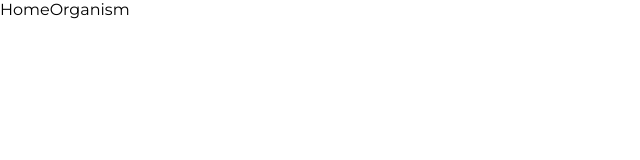
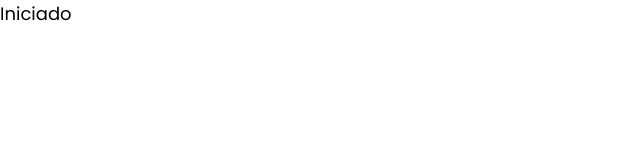
Before and after one commit to ArturRibeiro01/simple_to_do_list_react, a React (Vite) app: page / in a window 1280 px wide. Shown: the top 160 px of the page, without its empty margins (0-640 px from the left). Built offline with nearby package versions, Linux system fonts and the light colour scheme.

Commit message:
:Titulo, subtitulo e ajustes e redes

```diff
--- /dev/null
+++ b/src/components/atoms/global/Subtitle/index.tsx
@@ -0,0 +1,9 @@
+import { SubtitleText } from './styles'
+
+interface SubtitleProps {
+  status: 'iniciado' | 'Completo'
+}
+
+export default function Subtitle({ status }: SubtitleProps) {
+  return <SubtitleText>{status}</SubtitleText>
+}
--- /dev/null
+++ b/src/components/atoms/global/Subtitle/styles.ts
@@ -0,0 +1,8 @@
+import { styled } from '@stitches/react'
+
+export const SubtitleText = styled('h4', {
+  textTransform: 'capitalize',
+  fontFamily: 'Poppins, sans-serif',
+  fontSize: 18,
+  fontWeight: 400,
+})
--- a/src/components/organisms/Home/index.tsx
+++ b/src/components/organisms/Home/index.tsx
@@ -1,3 +1,5 @@
+import Subtitle from '../../atoms/global/Subtitle'
+
 export default function HomeOrganism() {
-  return <div>HomeOrganism</div>
+  return <Subtitle status={'iniciado'} />
 }
```
Also changed, not shown: src/components/atoms/Button/index.tsx (added), src/components/atoms/Button/styles.tsx (added), src/components/atoms/global/Title/index.tsx (renamed from src/components/atoms/Title/index.tsx), src/components/atoms/global/Title/styles.ts (renamed from src/components/atoms/Title/styles.ts).
